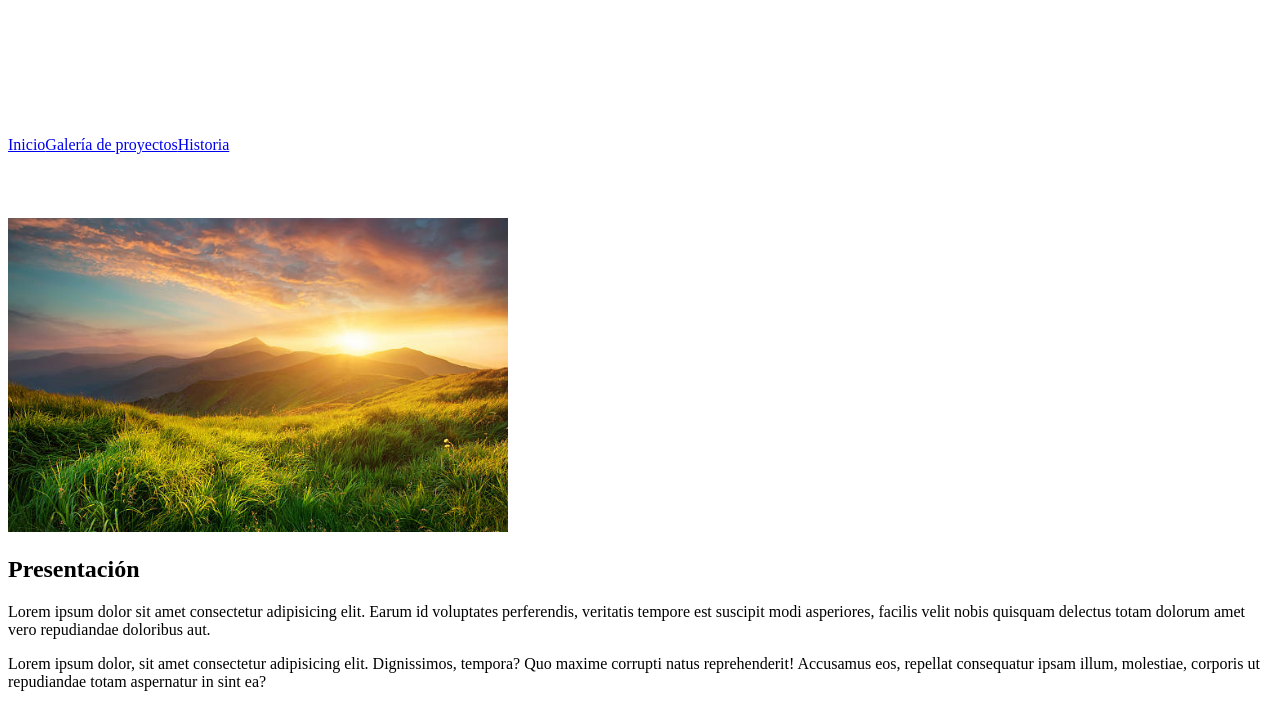
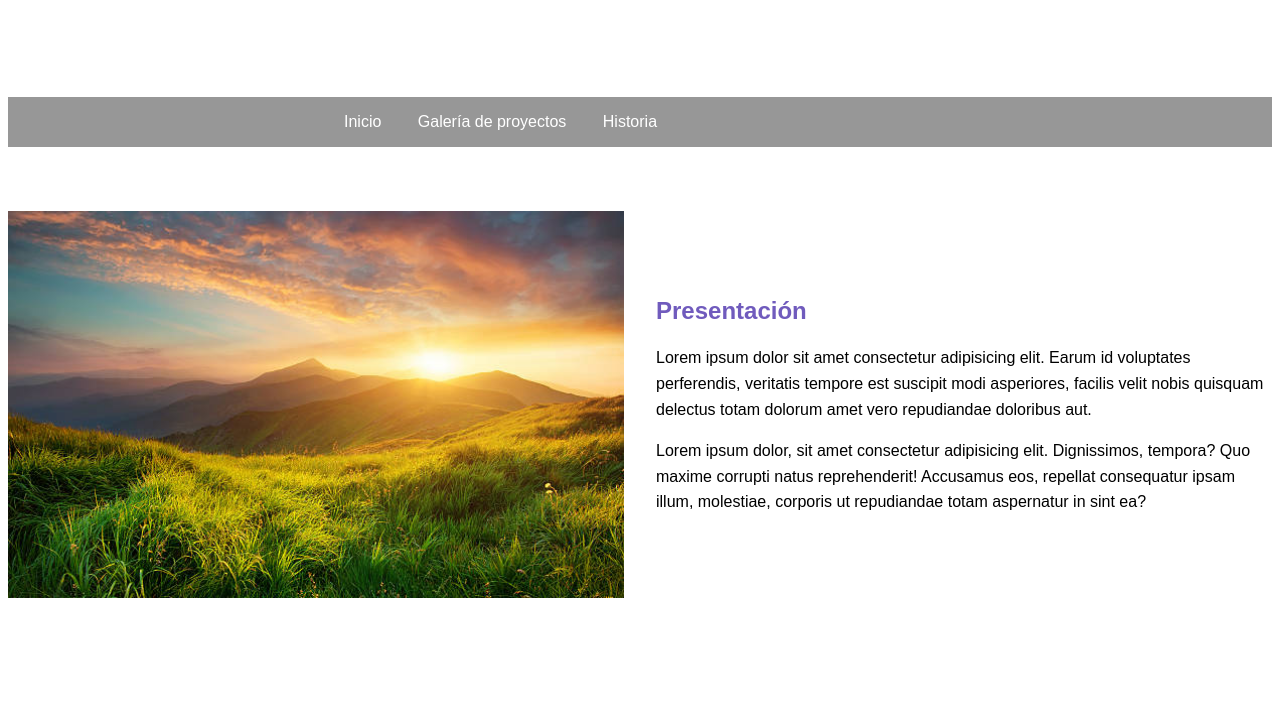
Before and after one commit to andreacastrodlc/Entregable1_IW, a plain HTML site: page index.html in a window 1280 px wide. Shown: the part 150-857 px from the top of the page. After the commit the page ends 820 px from the top, so only its background shows below. Drawn offline with Linux system fonts and the light colour scheme; a web font is replaced by a local one.

Commit message:
formato base

```diff
--- a/css/app.css
+++ b/css/app.css
@@ -1,6 +1,10 @@
 html{
     box-sizing: border-box;
     font-size: 100%;
+}
+
+body{
+    font-family: "Anta", sans-serif;
 }
 
 *,
@@ -10,7 +14,7 @@ html{
 }
 
 h1{
-    font-size: 1.6rem;
+    font-size: 3rem;
     color: rgb(112, 91, 189);
 }
 
@@ -21,12 +25,41 @@ h1{
 }
 
 .menu-superior{
-    padding: 2rem 0rem 2rem 0rem;
-    display: flex;
-    flex-direction: row;
-    justify-content: space-between;
+    background-color: #979797;
+    color: #fff;
+    padding: 1rem 20rem;
 }
 
-.contenedor .menu-superior{
-    border-top: 0.2rem solid #e1e1e1;
+.menu-superior a {
+    color: #fff;
+    text-decoration: none;
+    padding: 0.5rem 1rem;
+    transition: background-color 0.3s;
 }
+
+.menu-superior a:hover {
+    background-color: #00b3a4;
+}
+
+.presentacion {
+    display: flex;
+    align-items: center;
+    padding: 4rem 0;
+}
+
+.imagen-presentacion {
+    width: 50%;
+    margin-right: 2rem;
+}
+
+.texto-presentacion {
+    width: 50%;
+}
+
+.texto-presentacion h2 {
+    color: rgb(112, 91, 189);
+}
+
+.texto-presentacion p {
+    line-height: 1.6;
+}
--- a/index.html
+++ b/index.html
@@ -6,6 +6,9 @@
     <meta name="viewport" content="width=device-width, initial-scale=1.0">
     <title>Entregable1</title>
     <link rel="stylesheet" href="css/app.css">
+    <link rel="preconnect" href="https://fonts.googleapis.com">
+    <link rel="preconnect" href="https://fonts.gstatic.com" crossorigin>
+    <link href="https://fonts.googleapis.com/css2?family=Anta&display=swap" rel="stylesheet">
 </head>
 
 <body>
@@ -13,18 +16,22 @@
         <h1 class="nombre-sitio">Título Web</h1>
     </header>
     <div class="menu-superior">
-        <nav class="contenedor menu-superior">
+        <nav class="contenedor">
             <a href="index.html">Inicio</a>
             <a href="galeria.html">Galería de proyectos</a>
             <a href="historia.html">Historia</a>
         </nav>
     </div>
     <section class="presentacion">
-        <img src="img/landscape2.jpg" alt="landscape" width="500">
+        <img src="img/landscape2.jpg" alt="landscape" width="500" class="imagen-presentacion">
         <div class="texto-presentacion">
             <h2>Presentación</h2>
-            <p>Lorem ipsum dolor sit amet consectetur adipisicing elit. Earum id voluptates perferendis, veritatis tempore est suscipit modi asperiores, facilis velit nobis quisquam delectus totam dolorum amet vero repudiandae doloribus aut.</p>
-            <p>Lorem ipsum dolor, sit amet consectetur adipisicing elit. Dignissimos, tempora? Quo maxime corrupti natus reprehenderit! Accusamus eos, repellat consequatur ipsam illum, molestiae, corporis ut repudiandae totam aspernatur in sint ea?</p>
+            <p>Lorem ipsum dolor sit amet consectetur adipisicing elit. Earum id voluptates perferendis, veritatis
+                tempore est suscipit modi asperiores, facilis velit nobis quisquam delectus totam dolorum amet vero
+                repudiandae doloribus aut.</p>
+            <p>Lorem ipsum dolor, sit amet consectetur adipisicing elit. Dignissimos, tempora? Quo maxime corrupti natus
+                reprehenderit! Accusamus eos, repellat consequatur ipsam illum, molestiae, corporis ut repudiandae totam
+                aspernatur in sint ea?</p>
         </div>
     </section>
 </body>
```
